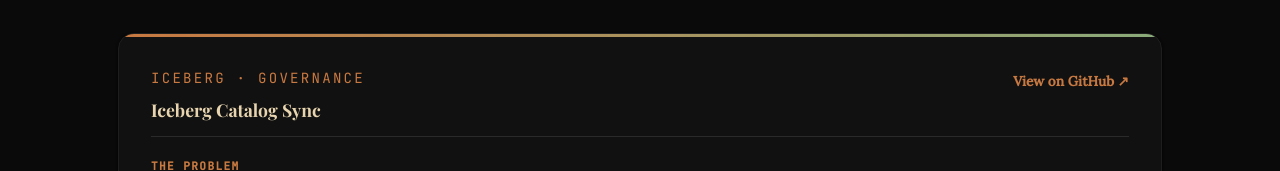
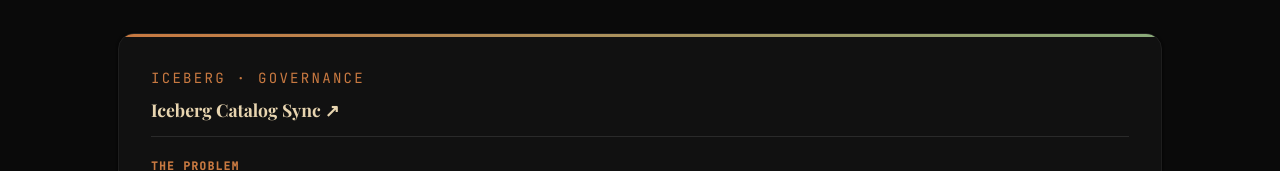
Before and after one commit to techbitsvsk/techbitsvsk.github.io, a React (Vite) app: page /#/projects in a window 1280 px wide. Shown: the part 375-546 px from the top of the page. Built offline with nearby package versions, Linux system fonts and the light colour scheme; a web font is replaced by a local one.

Commit message:
Amend the links

```diff
--- a/src/pages/Home.jsx
+++ b/src/pages/Home.jsx
@@ -227,6 +227,18 @@
                 compute engine reads it.
               </p>
               <p style={{ marginTop: '16px' }}>
+                But a marketplace without provenance is a catalogue of unverified assertions. DAMA
+                distinguishes between data availability and data trustworthiness — a published data
+                product satisfies the former; certified lineage satisfies the latter. Consumers need
+                more than a schema contract: they need traceability from critical data elements back
+                through every transformation, business rule, and authoritative source system.
+                Without that chain, fitness-for-purpose cannot be assessed, data stewardship
+                accountability cannot be assigned, and regulatory attestation cannot be signed.
+                When provenance is declared at pipeline runtime — not reconstructed under audit
+                pressure — each data product carries a verifiable metadata lineage from ingestion
+                to publication. The product is not just discoverable; it is certifiably trustworthy.
+              </p>
+              <p style={{ marginTop: '16px' }}>
                 Holding the entire stack together is platform governance — not a department, but
                 an architectural layer. Zero-trust security, cybersecurity controls, provisioning
                 gates, policy enforcement, marketplace contracts, and observability do not operate
@@ -234,6 +246,15 @@
                 when any one expands without the others, the structure deforms. The platform
                 engineering challenge is keeping them in equilibrium — at enterprise scale,
                 across jurisdictions, without manual intervention.
+              </p>
+              <p style={{ marginTop: '16px' }}>
+                Lineage is the load-bearing primitive that makes governance real. Stratum makes it
+                structural: every pipeline emits explicit column-level provenance via OpenLineage,
+                fanning out simultaneously to a Neo4j knowledge graph and a Marquez visual UI. A
+                five-hop Cypher traversal answers "what breaks if I change this column?" in
+                milliseconds. A Text2Cypher NLP layer means a CFO can ask that question in plain
+                English — no Cypher required, no three-week audit spreadsheet. The marketplace
+                publishes the product; lineage proves it.
               </p>
             </div>
             <div className="about-meta">
--- a/src/pages/Projects.jsx
+++ b/src/pages/Projects.jsx
@@ -89,26 +89,6 @@
   },
 ]
 
-const others = [
-  {
-    url: 'https://github.com/techbitsvsk/iceberg',
-    title: 'Iceberg Insights',
-    description: 'Notes and explorations on Apache Iceberg table format internals.',
-    lang: 'Notes',
-  },
-  {
-    url: 'https://github.com/techbitsvsk/data-architecture-notes',
-    title: 'Data Architecture Notes',
-    description: 'Running notes on enterprise data architecture patterns and trade-offs.',
-    lang: 'Notes',
-  },
-  {
-    url: 'https://github.com/techbitsvsk/testdata-generator',
-    title: 'Test Data Generator',
-    description: 'Lightweight C utility for generating synthetic test datasets.',
-    lang: 'C',
-  },
-]
 
 export default function Projects() {
   return (
@@ -132,6 +112,7 @@
             {projects.map(p => (
               <div
                 key={p.slug}
+                id={p.slug}
                 className="achievement-card"
                 style={{ display: 'flex', flexDirection: 'column', gap: 0 }}
               >
@@ -139,23 +120,17 @@
                 <div style={{ display: 'flex', alignItems: 'flex-start', justifyContent: 'space-between', flexWrap: 'wrap', gap: 12, marginBottom: 16 }}>
                   <div>
                     <p className="blog-card-cat" style={{ marginBottom: 8 }}>{p.cat}</p>
-                    <h3 style={{ margin: 0 }}>{p.title}</h3>
+                    <h3 style={{ margin: 0 }}>
+                      <a
+                        href={p.url}
+                        target="_blank"
+                        rel="noopener noreferrer"
+                        style={{ color: 'inherit', textDecoration: 'none' }}
+                      >
+                        {p.title} ↗
+                      </a>
+                    </h3>
                   </div>
-                  <a
-                    href={p.url}
-                    target="_blank"
-                    rel="noopener noreferrer"
-                    style={{
-                      fontSize: '0.85rem',
-                      fontWeight: 600,
-                      color: 'var(--primary)',
-                      textDecoration: 'none',
-                      whiteSpace: 'nowrap',
-                      marginTop: 4,
-                    }}
-                  >
-                    View on GitHub ↗
-                  </a>
                 </div>
 
                 {/* ─ Divider ─ */}
@@ -239,39 +214,6 @@
         </div>
       </section>
 
-      {/* ── Other repos ────────────────────────────────────── */}
-      <section className="section section-alt">
-        <div className="container">
-          <p className="section-label">Also on GitHub</p>
-          <h2 className="section-title">Notes &amp; utilities</h2>
-          <div style={{ display: 'grid', gridTemplateColumns: 'repeat(auto-fit, minmax(240px, 1fr))', gap: 16 }}>
-            {others.map(r => (
-              <a
-                key={r.url}
-                href={r.url}
-                target="_blank"
-                rel="noopener noreferrer"
-                className="card"
-                style={{ textDecoration: 'none' }}
-              >
-                <div style={{
-                  fontFamily: "'JetBrains Mono', monospace",
-                  fontSize: '0.65rem',
-                  color: 'var(--copper)',
-                  letterSpacing: '0.14em',
-                  textTransform: 'uppercase',
-                  marginBottom: 10,
-                }}>
-                  {r.lang}
-                </div>
-                <h4 style={{ marginBottom: 8 }}>{r.title}</h4>
-                <p style={{ fontSize: '0.84rem' }}>{r.description}</p>
-              </a>
-            ))}
-          </div>
-        </div>
-      </section>
-
       {/* ── CTA ────────────────────────────────────────────── */}
       <section className="section">
         <div className="container" style={{ textAlign: 'center' }}>
```
